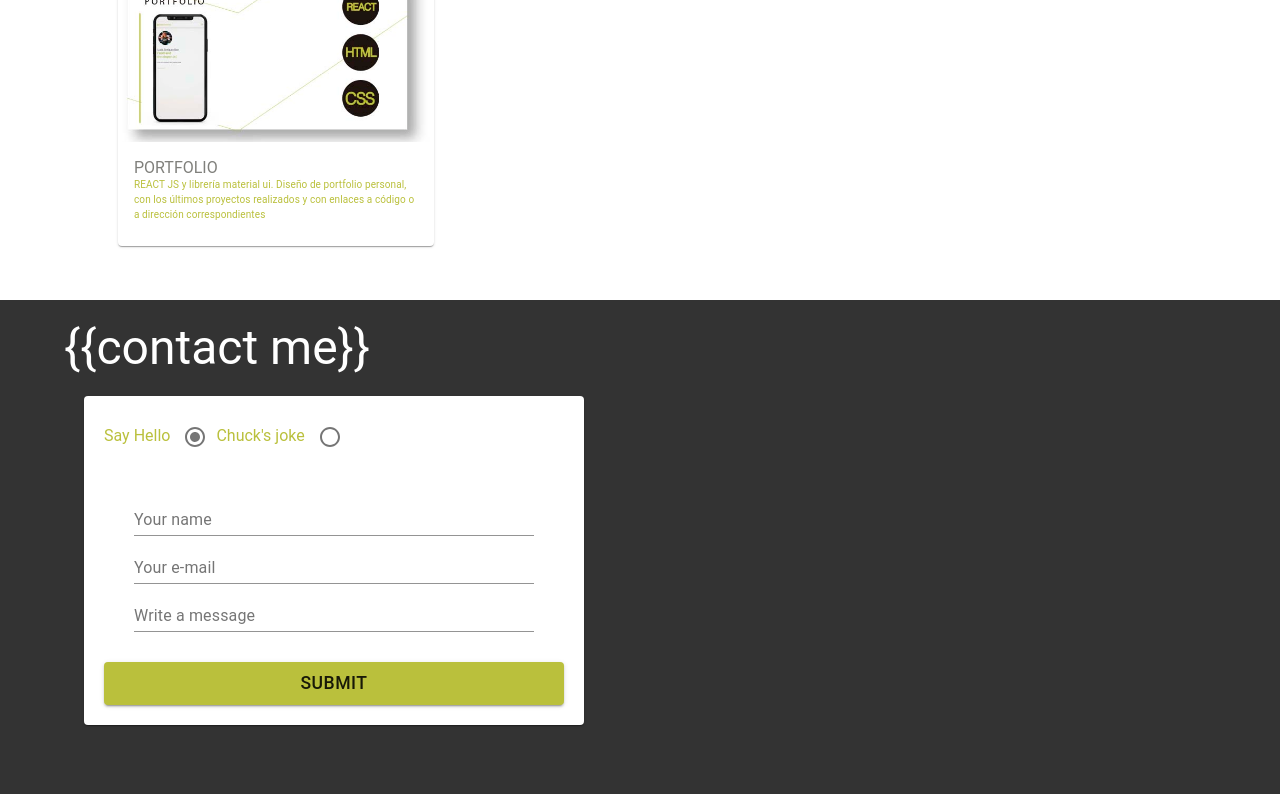
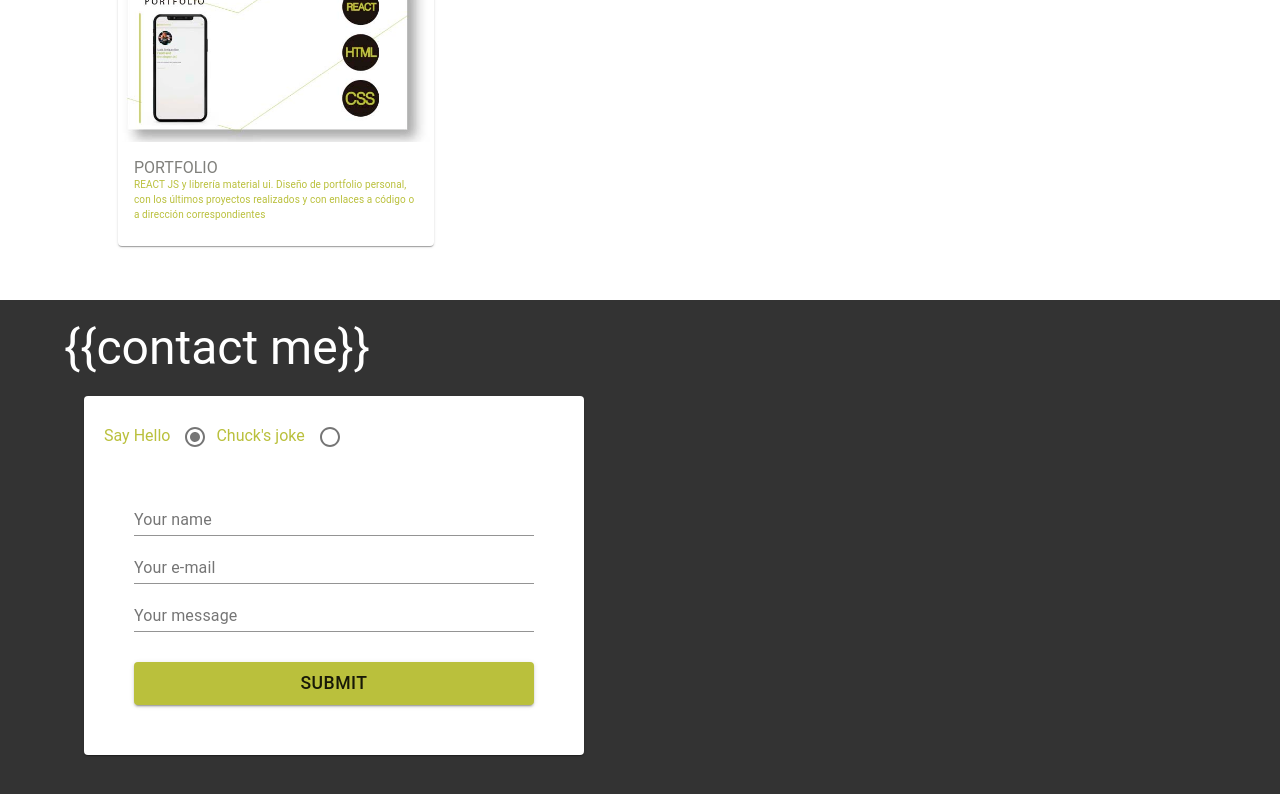
Before and after one commit to luciaenriquezbos/portfolio, a React (Create React App) app: page / in a window 1280 px wide. Shown: the part 2413-3207 px from the top of the page. Built offline with nearby package versions, Linux system fonts and the light colour scheme.

Commit message:
add form function

```diff
--- a/src/components/Contact.js
+++ b/src/components/Contact.js
@@ -37,12 +37,29 @@ const Contact = ({ title, dark, id }) => {
             />
           </div>
           <form className={classes.form}>
-            <TextField label="Your name" />
-            <TextField label="Your e-mail" />
-            <TextField label="Write a message" />
+            <TextField type="text" name="name" label="Your name" />
+            <TextField type="email" name="email" label="Your e-mail" />
+            <TextField name="message" label="Your message" />
+
+            {/* <label>Name</label>
+            <input type="text" name="name" />
+
+            <label>Email</label>
+            <input type="email" name="user_email" />
+
+            <label>Write a message</label>
+            <textarea name="message" rows="3" /> */}
+
             {value === "Joke" ? <TextField label="Chuck Norris Joke" /> : null}
+
+            <Button
+              className={classes.button}
+              type="submit"
+              value="Send"
+              variant="contained">
+              Submit
+            </Button>
           </form>
-          <Button variant="contained">Submit</Button>
         </Paper>
       </div>
     </div>
@@ -82,6 +99,9 @@ const useStyles = makeStyles((theme) => ({
     flexDirection: "column",
     padding: "30px",
   },
+  button: {
+    marginTop: "30px",
+  },
 }));
 
 export default Contact;
```
